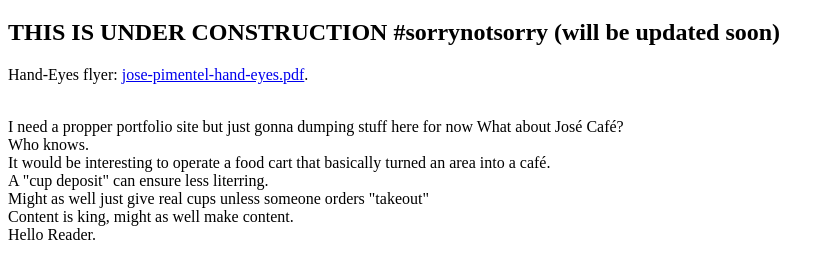
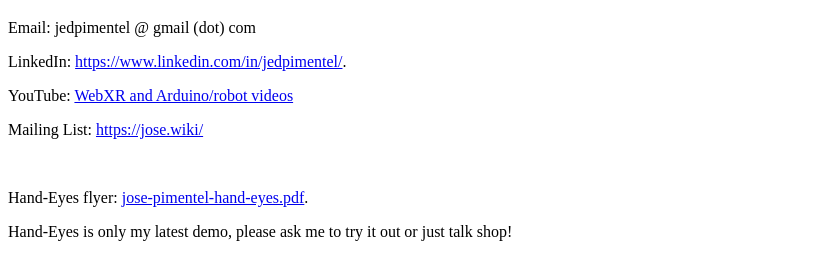
Before and after one commit to jedpimentel/cafe, a plain HTML site: page index.html in a window 1280 px wide. Shown: the part 61-340 px from the top of the page, without its empty margins (0-834 px from the left). Drawn offline with Linux system fonts and the light colour scheme.

Commit message:
Update index.html

```diff
--- a/index.html
+++ b/index.html
@@ -9,12 +9,17 @@
 
 <body>
   <h1>José Café</h1>
+  <p>Email: jedpimentel @ gmail (dot) com</p>
+  <p>LinkedIn: <a href="https://www.linkedin.com/in/jedpimentel/">https://www.linkedin.com/in/jedpimentel/</a>.</p>
+  <p>YouTube: <a href="https://www.youtube.com/@josepimentel6856/playlists">WebXR and Arduino/robot videos</a></p>
+  <p>Mailing List: <a href="https://jose.wiki/">https://jose.wiki/</a></p>
 
-  <h2>THIS IS UNDER CONSTRUCTION #sorrynotsorry (will be updated soon)</h2>
+  <br>
   <p>Hand-Eyes flyer: <a href="jose-pimentel-hand-eyes.pdf">jose-pimentel-hand-eyes.pdf</a>.</p>
+  <p>Hand-Eyes is only my latest demo, please ask me to try it out or just talk shop!</p>
+  <!-- <h2>THIS IS UNDER CONSTRUCTION #sorrynotsorry (will be updated soon)</h2>
 
-
-  <p><!-- Here Be Dragons, only some random ramblings ahead --><br>
+  <p>Here Be Dragons, only some random ramblings ahead<br>
     I need a propper portfolio site but just gonna dumping stuff here for now
     What about José Café?<br>
     Who knows.<br>
@@ -25,7 +30,7 @@
 
     Content is king, might as well make content.<br>
     Hello Reader.</p><br>
-  </p>
+  </p> -->
 </body>
 
 </html>
```
